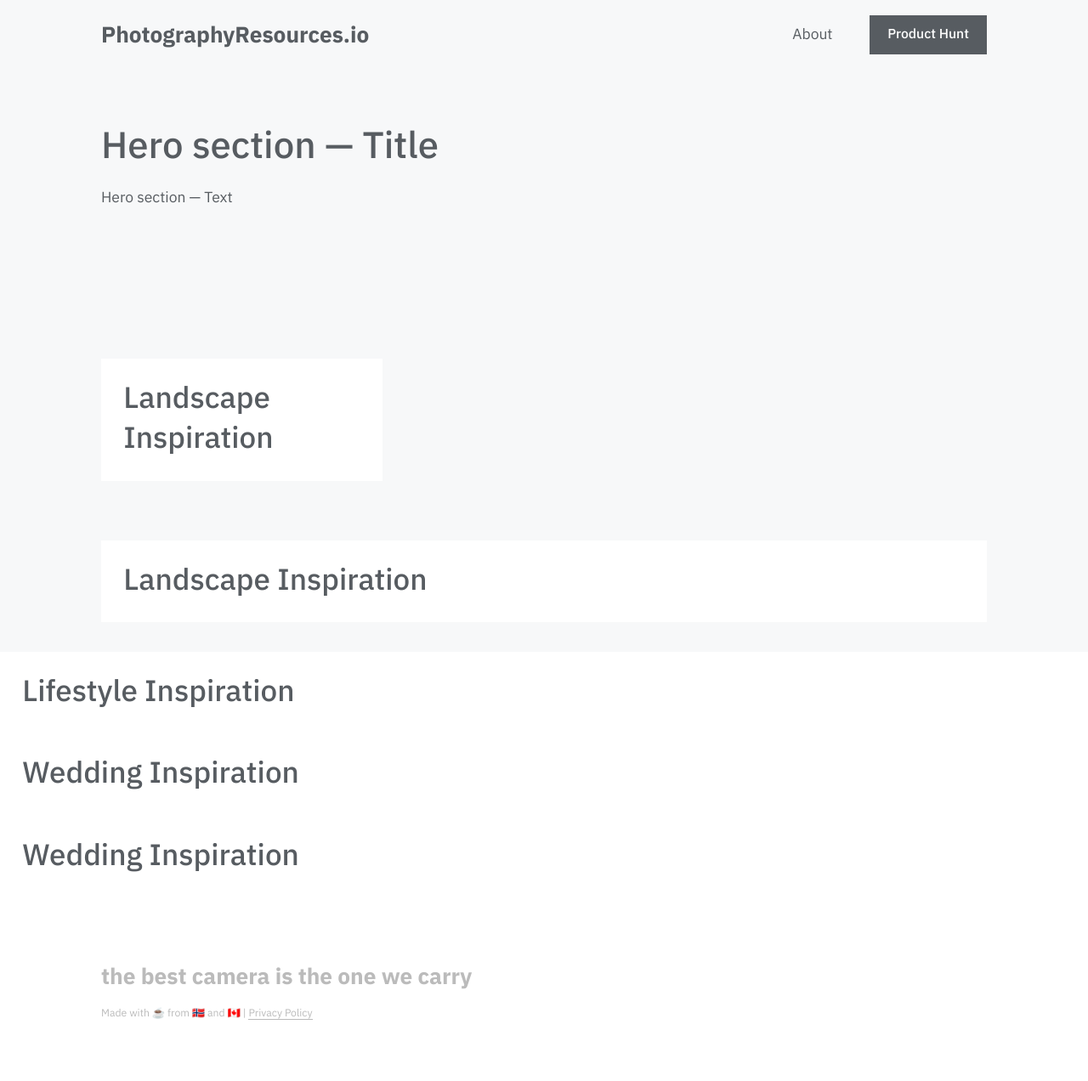
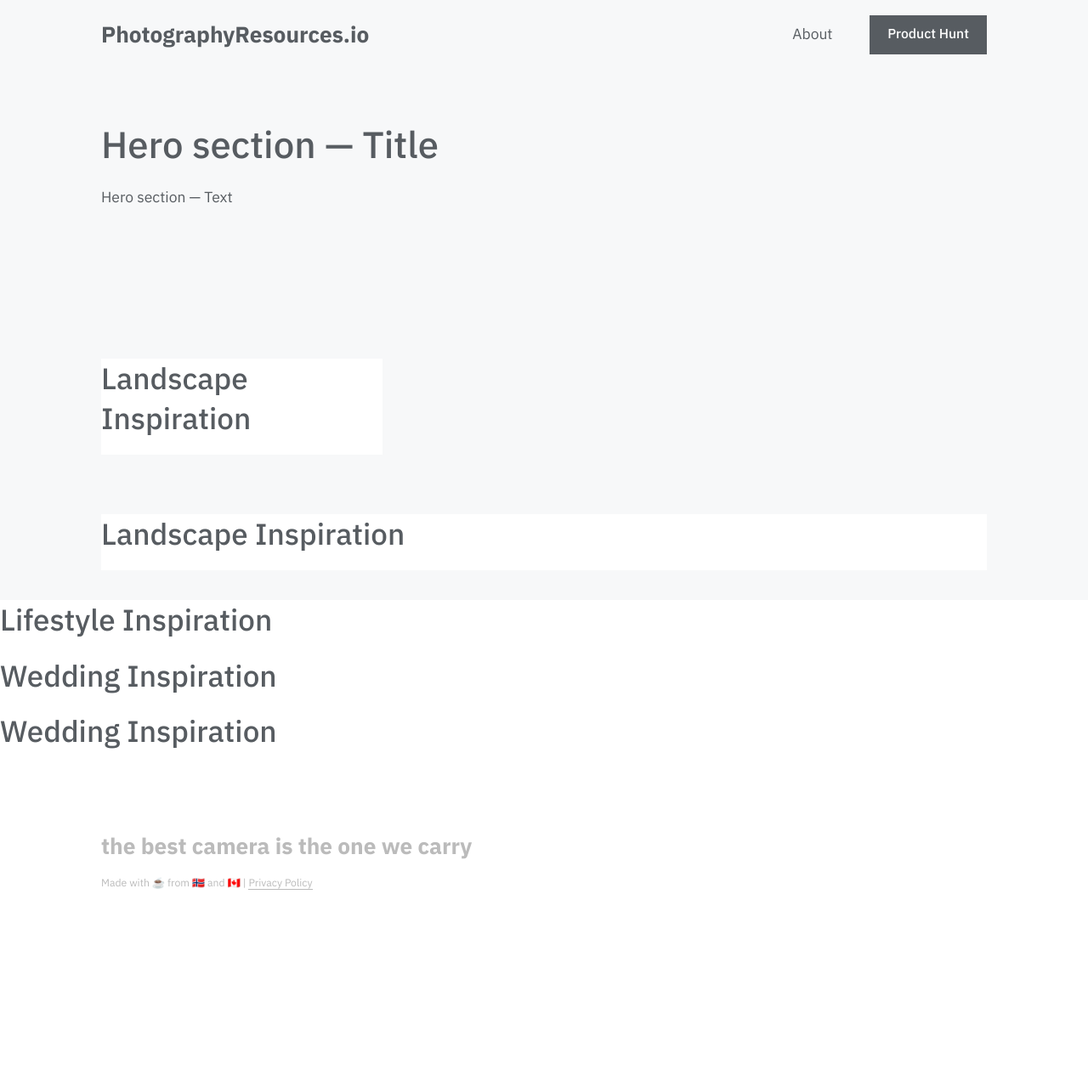
Before and after one commit to trollsterin/trollsterin.github.io, a Jekyll site: the page built from documentation.md, in a window 1280 px wide. Shown: the whole page at 85% size. Built offline with Jekyll 4.4.1, drawn with Linux system fonts in a browser that asks for light colours; after the commit the page ends 1119 px from its top, so only the background shows below that.

```diff
--- a/troll-theme/_includes/features.html
+++ b/troll-theme/_includes/features.html
@@ -45,9 +45,9 @@
 								{% if item.title or item.description %}
 									<div class="c-feature-card__content">
 										<h4 class="c-feature-card__title">{{ item.title }}</h4>
-										<p>{{ item.description }}</p>
+										<p class="c-feature-card__description">{{ item.description }}</p>
 										{% if item.img %}
-											<p><img class="c-feature-img" src="{{ item.img }}"></p>
+											<img class="c-feature-img" src="{{ item.img }}">
 										{% endif %}
 									</div><!-- /.c-featured-card__content -->
 								{% endif %}
--- a/troll-theme/_sass/components/_feature-card.scss
+++ b/troll-theme/_sass/components/_feature-card.scss
@@ -14,11 +14,11 @@
     height: 100%;
 	color: $color-gray-300;
 	background-color: $color-white;
-	padding: 1.25rem 1.5625rem .3125rem 1.5625rem;
+	// padding: 1.25rem 1.5625rem .3125rem 1.5625rem;
 	// transition: 0s background-color;
 
 	@include media-breakpoint-up(md) {
-		padding: 1.5625rem 1.875rem .625rem 1.875rem;
+		// padding: 1.5625rem 1.875rem .625rem 1.875rem;
 	}
 }
 
@@ -39,7 +39,7 @@
 	padding: 1.25rem 1.5625rem 0 1.5625rem;
 
 	@include media-breakpoint-up(md) {
-		padding: 1.25rem 1.875rem 0 1.875rem;
+		// padding: 1.25rem 1.875rem 0 1.875rem;
 	}
 }
 
@@ -78,7 +78,7 @@
 	// margin-right: -6.9rem;
 	// position: relative;
 	// vertical-align: left;
-	margin-left: -20px
+	// margin-left: -20px
 	// height: 200px;
 	// flex-shrink: 0;
 	// flex: 0 0 400px;
@@ -99,12 +99,20 @@
 
 .c-feature-card__title {
 	font-size: 1.25rem;
-	margin-bottom: 1rem;
-
+	// margin-bottom: 1rem;
+	padding-left: 1.5625rem;
+    padding-top: 1.5625rem;
+    padding-right: 1.5625rem;
+    // padding-bottom: 1.5625rem;
+	// 1.25rem 1.5625rem .3125rem 1.5625rem;
 	.c-feature-card--large & {
 		font-size: 1.75rem;
 		margin-bottom: 1.125rem;
 	}
+}
+
+.c-feature-card__description {
+	padding-left: 1.5625rem;
 }
 
 
```
